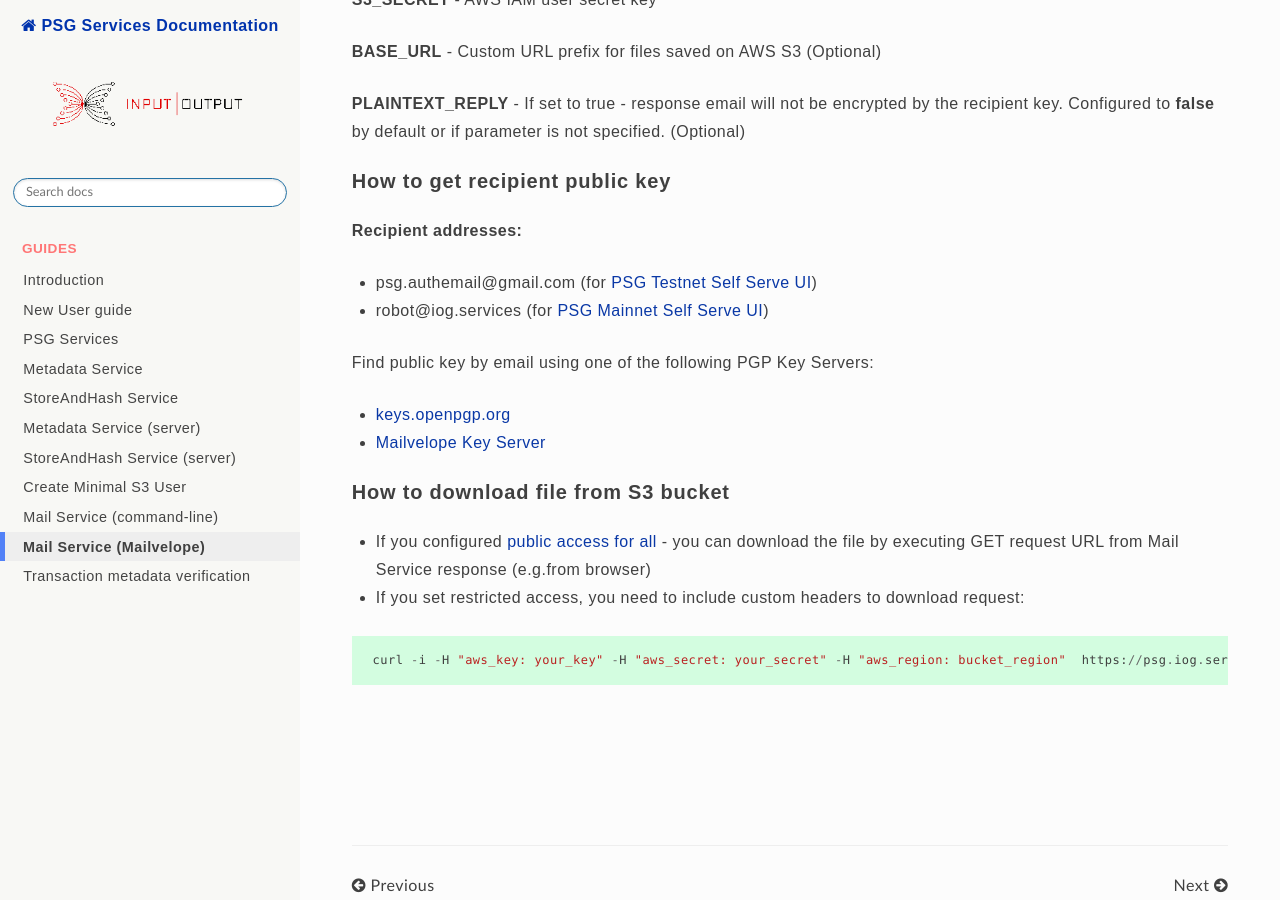
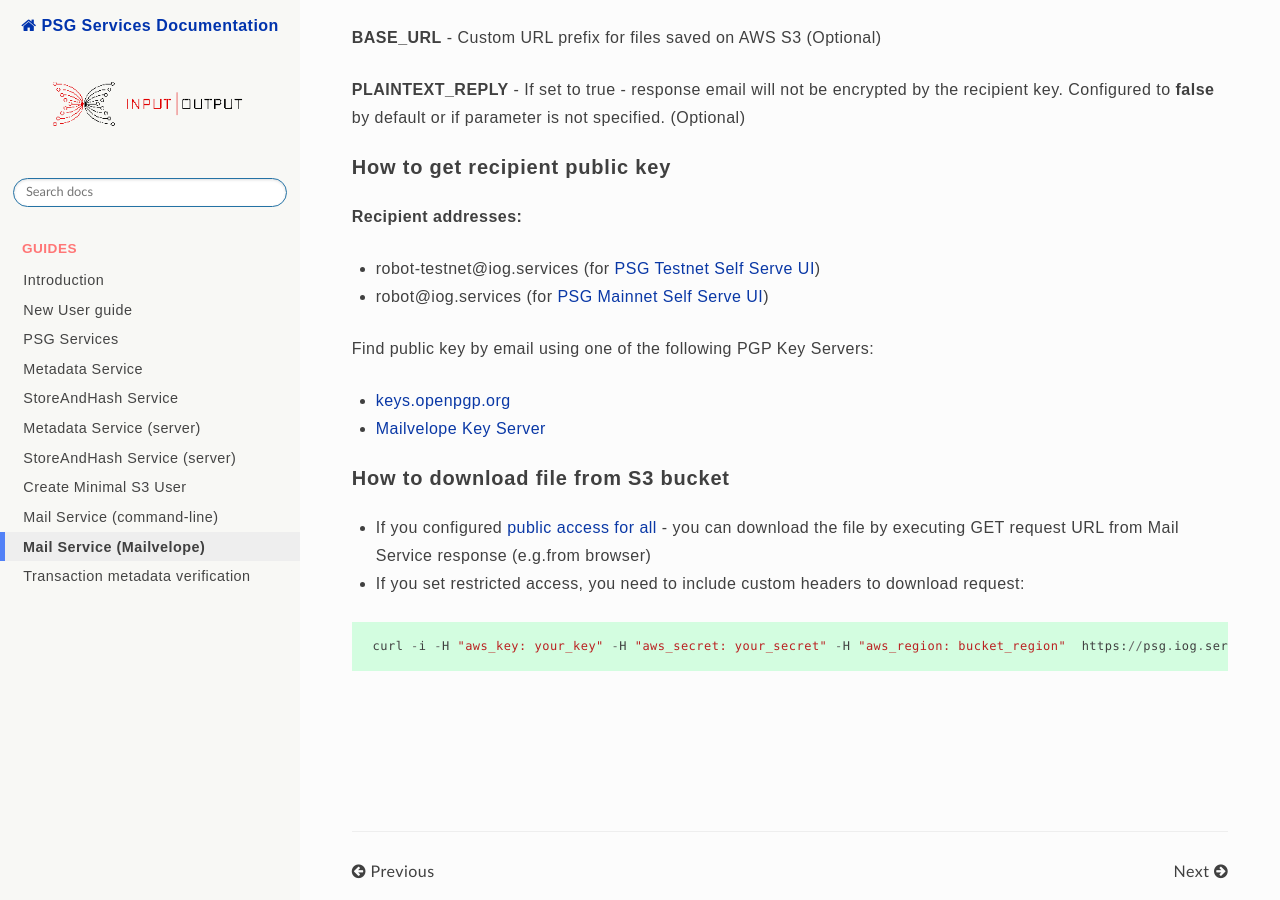
Before and after one commit to input-output-hk/PSG, a Sphinx documentation site: the page built from docs/source/guides/mail_service_guide_ui.md, in a window 1280 px wide and 900 px high, scrolled down 2767 px. Built offline with Sphinx 7.4.7 and the Read the Docs theme 2.0.0, drawn with Linux system fonts in a browser that asks for light colours; some web fonts are replaced.

Commit message:
Update testnet recipient

```diff
--- a/docs/source/guides/mail_service_guide_ui.md
+++ b/docs/source/guides/mail_service_guide_ui.md
@@ -111,7 +111,7 @@
 ### How to get recipient public key
 **Recipient addresses:**
 
-* psg.authemail@gmail.com (for [PSG Testnet Self Serve UI](https://psg-testnet.iog.services/))
+* robot-testnet@iog.services (for [PSG Testnet Self Serve UI](https://psg-testnet.iog.services/))
 * robot@iog.services (for [PSG Mainnet Self Serve UI](https://psg.iog.services/))
 
 Find public key by email using one of the following PGP Key Servers:
```
Also changed, not shown: docs/source/guides/mail_service_guide_gpg.md (+1 -1 lines), docs/source/guides/pictures/message_body.png, docs/source/guides/pictures/metadataInfo.png, docs/source/guides/pictures/recipient_subject.png, docs/source/guides/pictures/sign_message.png, docs/source/guides/pictures/transactionHash.png.
